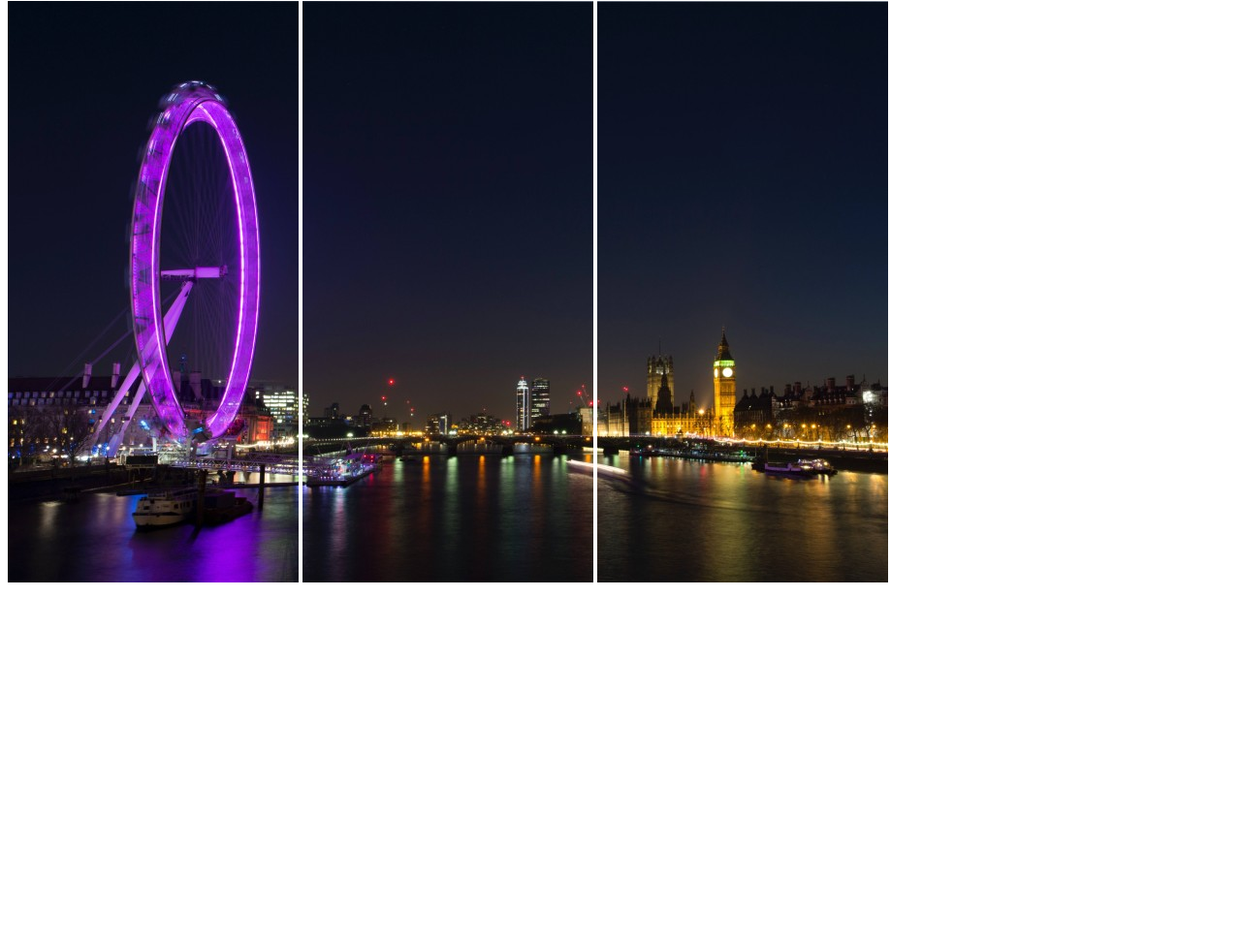
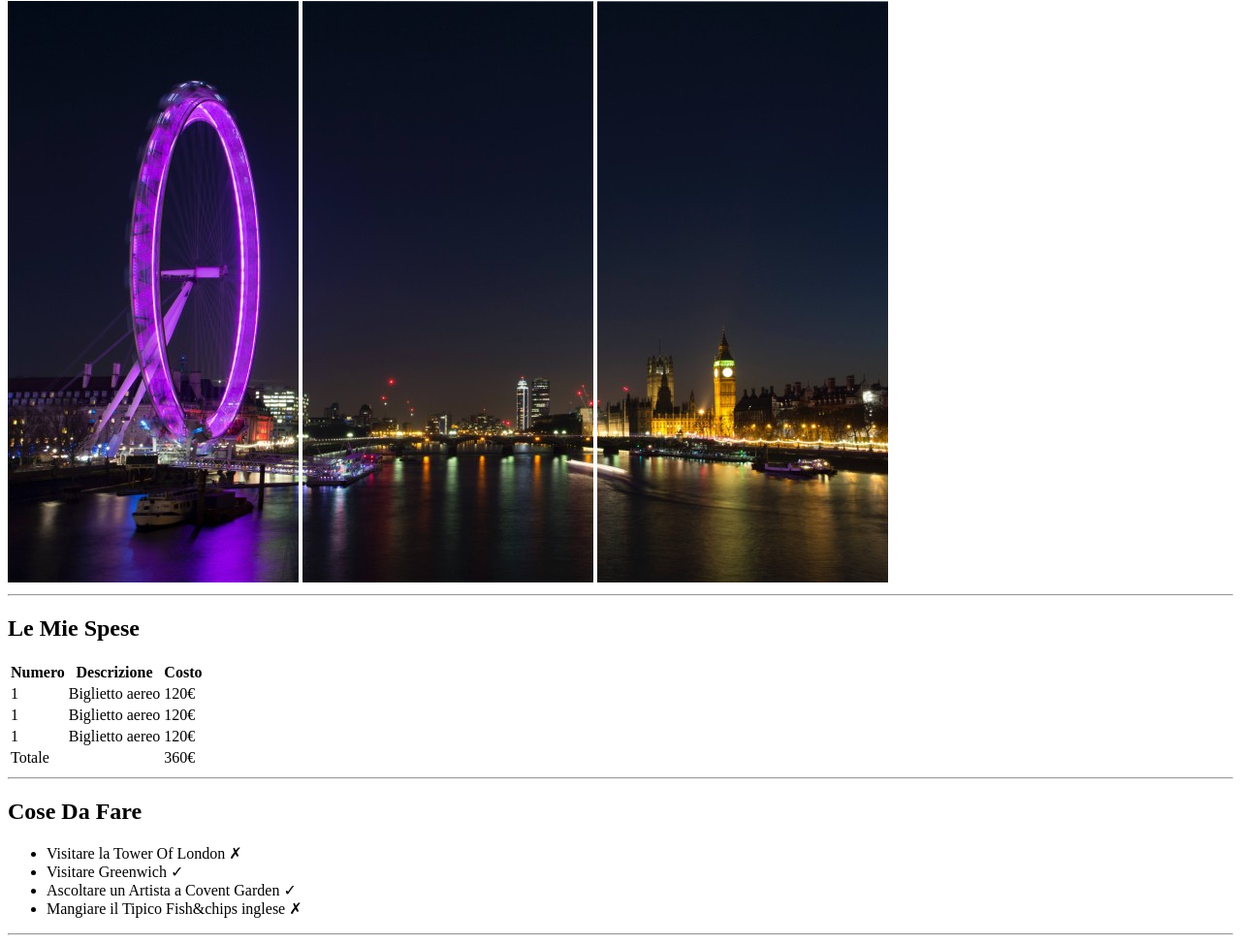
Before and after one commit to AlessioGuglielmino/html-london-trip, a plain HTML site: page index.html in a window 1280 px wide. Shown: the part 79-1052 px from the top of the page at 97% size. Before the commit the page ends 800 px from the top, so only its background shows below. Drawn offline with Linux system fonts and the light colour scheme.

Commit message:
add second step

```diff
--- a/index.html
+++ b/index.html
@@ -12,7 +12,59 @@
         <img src="./img/pexels-bill-emrich-230794-0.jpg" alt="">
         <img src="./img/pexels-bill-emrich-230794-1.jpg" alt="">
         <img src="./img/pexels-bill-emrich-230794-2.jpg" alt="">
+        <hr>
     </header>
+
+    <!-- corpo della pagina -->
+    <main>
+        <h2>Le Mie Spese</h2>
+        <table>
+            <thead>
+                <tr>
+                    <th>Numero</th>
+                    <th>Descrizione</th>
+                    <th>Costo</th>
+                </tr>
+            </thead>
+
+            <tbody>
+                <tr>
+                    <td>1</td>
+                    <td>Biglietto aereo</td>
+                    <td>120€</td>
+                </tr>
+                 <tr>
+                    <td>1</td>
+                    <td>Biglietto aereo</td>
+                    <td>120€</td>
+                </tr>
+                 <tr>
+                    <td>1</td>
+                    <td>Biglietto aereo</td>
+                    <td>120€</td>
+                </tr>
+            </tbody>
+
+            <tfoot>
+                <tr>
+                    <td>Totale</td>
+                    <td></td>
+                    <td>360€</td>
+
+                </tr>
+            </tfoot>
+        </table>
+        <hr>
+
+        <h2>Cose Da Fare</h2>
+        <ul>
+            <li>Visitare la Tower Of London &#10007;</li>
+            <li>Visitare Greenwich &#10003;</li>
+            <li>Ascoltare un Artista a Covent Garden &#10003;</li>
+            <li>Mangiare il Tipico Fish&chips inglese &#10007;</li>
+        </ul>
+        <hr>
+    </main>
 
 
 </body>
```
